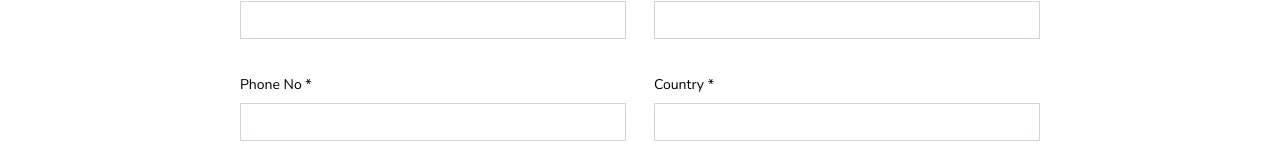
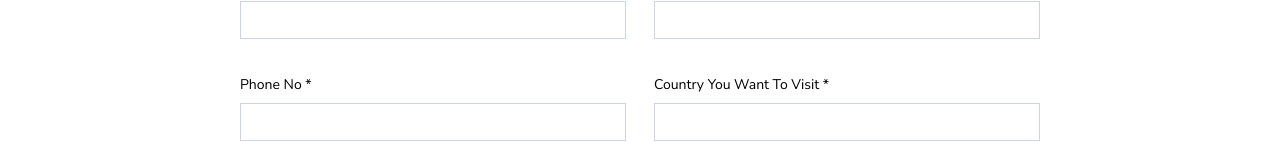
Before and after one commit to ashfakniloy/dnata-frontend, a Next.js app: page /contact in a window 1280 px wide. Shown: the part 346-511 px from the top of the page. Built offline with nearby package versions, Linux system fonts and the light colour scheme.

Commit message:
Update contact.js

```diff
--- a/pages/contact.js
+++ b/pages/contact.js
@@ -63,7 +63,7 @@ function ContactPage() {
                       <TextField label="Phone No *" name="phone" type="text" />
                     </div>
                     <div className="col-span-2 sm:col-span-1">
-                      <TextField label="Country *" name="country" type="text" />
+                      <TextField label="Country You Want To Visit *" name="country" type="text" />
                     </div>
                   </div>
 
```
